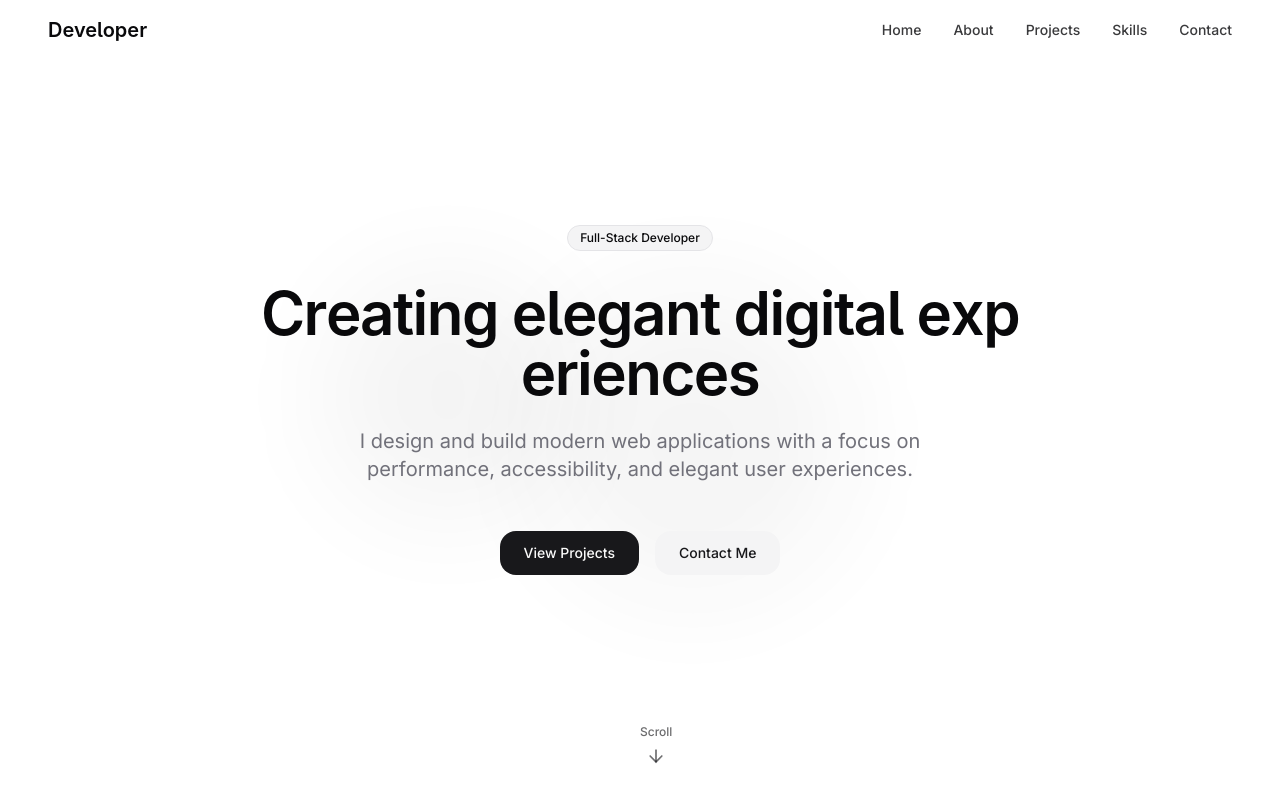
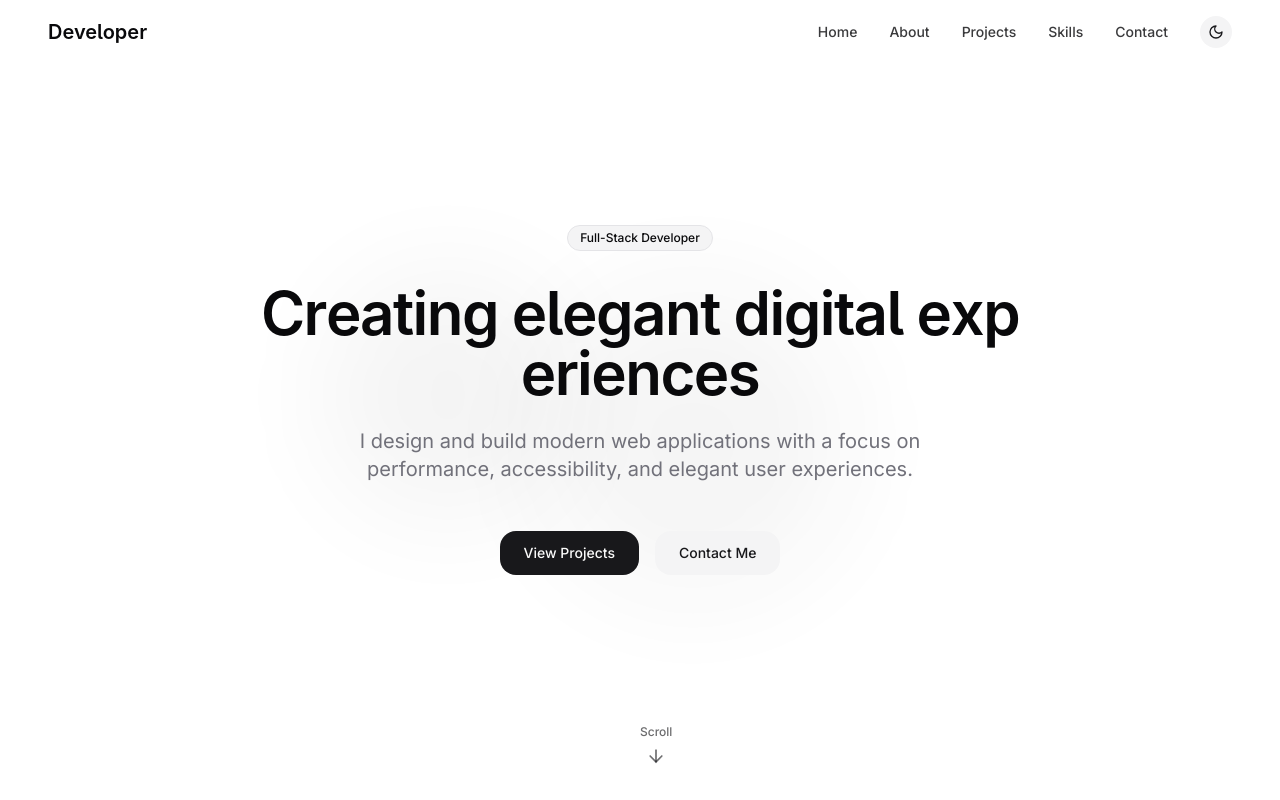
Before and after one commit to shubhamyadav22/Shubham, a React (Vite) app: page / in a window 1280 px wide. Shown: the top 800 px of the page. Built offline with nearby package versions, Linux system fonts and the light colour scheme.

Commit message:
Add dark mode option
This commit adds a dark mode option to the application.  No further details on implementation are provided.

```diff
--- a/src/App.tsx
+++ b/src/App.tsx
@@ -1,3 +1,4 @@
+
 import { Toaster } from "@/components/ui/toaster";
 import { Toaster as Sonner } from "@/components/ui/sonner";
 import { TooltipProvider } from "@/components/ui/tooltip";
@@ -5,11 +6,13 @@ import { QueryClient, QueryClientProvider } from "@tanstack/react-query";
 import { BrowserRouter, Routes, Route } from "react-router-dom";
 import Index from "./pages/Index";
 import NotFound from "./pages/NotFound";
+import { ThemeProvider } from "./components/ThemeProvider";
 
 const queryClient = new QueryClient();
 
 const App = () => (
   <QueryClientProvider client={queryClient}>
+    <ThemeProvider defaultTheme="light" storageKey="portfolio-theme">
       <TooltipProvider>
         <Toaster />
         <Sonner />
@@ -21,6 +24,7 @@ const App = () => (
           </Routes>
         </BrowserRouter>
       </TooltipProvider>
+    </ThemeProvider>
   </QueryClientProvider>
 );
 
--- a/src/components/Header.tsx
+++ b/src/components/Header.tsx
@@ -1,6 +1,7 @@
 
 import { useState, useEffect } from 'react';
 import { cn } from '@/lib/utils';
+import { ThemeToggle } from './ThemeToggle';
 
 const Header: React.FC = () => {
   const [scrolled, setScrolled] = useState(false);
@@ -32,7 +33,9 @@ const Header: React.FC = () => {
     <header
       className={cn(
         'fixed top-0 left-0 right-0 z-50 transition-all duration-300 py-4',
-        scrolled ? 'bg-white/80 backdrop-blur-md shadow-subtle' : 'bg-transparent'
+        scrolled
+          ? 'bg-white/80 backdrop-blur-md shadow-subtle dark:bg-background/80 dark:backdrop-blur-md'
+          : 'bg-transparent'
       )}
     >
       <div className="section-container py-0 flex items-center justify-between">
@@ -41,7 +44,7 @@ const Header: React.FC = () => {
         </a>
 
         {/* Desktop Navigation */}
-        <nav className="hidden md:flex space-x-8">
+        <nav className="hidden md:flex items-center space-x-8">
           {navItems.map((item) => (
             <a
               key={item.label}
@@ -51,11 +54,14 @@ const Header: React.FC = () => {
               {item.label}
             </a>
           ))}
+          <ThemeToggle />
         </nav>
 
-        {/* Mobile Menu Button */}
+        {/* Mobile Menu Button and Theme Toggle */}
+        <div className="md:hidden flex items-center gap-4">
+          <ThemeToggle />
           <button
-          className="md:hidden flex flex-col space-y-1.5 p-2"
+            className="flex flex-col space-y-1.5 p-2"
             onClick={() => setMobileMenuOpen(!mobileMenuOpen)}
             aria-label="Toggle menu"
           >
@@ -79,11 +85,12 @@ const Header: React.FC = () => {
             />
           </button>
         </div>
+      </div>
 
       {/* Mobile Navigation */}
       <div
         className={cn(
-          'md:hidden absolute top-full left-0 right-0 bg-white/90 backdrop-blur-md transition-all duration-300 border-t border-border overflow-hidden',
+          'md:hidden absolute top-full left-0 right-0 bg-white/90 backdrop-blur-md transition-all duration-300 border-t border-border dark:bg-background/90 dark:backdrop-blur-md overflow-hidden',
           mobileMenuOpen ? 'max-h-60 shadow-subtle' : 'max-h-0'
         )}
       >
--- /dev/null
+++ b/src/components/ThemeProvider.tsx
@@ -0,0 +1,60 @@
+
+import { createContext, useContext, useEffect, useState } from "react";
+
+type Theme = "light" | "dark";
+
+type ThemeProviderProps = {
+  children: React.ReactNode;
+  defaultTheme?: Theme;
+  storageKey?: string;
+};
+
+type ThemeProviderState = {
+  theme: Theme;
+  setTheme: (theme: Theme) => void;
+};
+
+const initialState: ThemeProviderState = {
+  theme: "light",
+  setTheme: () => null,
+};
+
+const ThemeProviderContext = createContext<ThemeProviderState>(initialState);
+
+export function ThemeProvider({
+  children,
+  defaultTheme = "light",
+  storageKey = "vite-ui-theme",
+  ...props
+}: ThemeProviderProps) {
+  const [theme, setTheme] = useState<Theme>(
+    () => (localStorage.getItem(storageKey) as Theme) || defaultTheme
+  );
+
+  useEffect(() => {
+    const root = window.document.documentElement;
+    root.classList.remove("light", "dark");
+    root.classList.add(theme);
+    localStorage.setItem(storageKey, theme);
+  }, [theme, storageKey]);
+
+  const value = {
+    theme,
+    setTheme: (theme: Theme) => setTheme(theme),
+  };
+
+  return (
+    <ThemeProviderContext.Provider {...props} value={value}>
+      {children}
+    </ThemeProviderContext.Provider>
+  );
+}
+
+export const useTheme = () => {
+  const context = useContext(ThemeProviderContext);
+
+  if (context === undefined)
+    throw new Error("useTheme must be used within a ThemeProvider");
+
+  return context;
+};
--- /dev/null
+++ b/src/components/ThemeToggle.tsx
@@ -0,0 +1,21 @@
+
+import { Moon, Sun } from "lucide-react";
+import { useTheme } from "./ThemeProvider";
+
+export function ThemeToggle() {
+  const { theme, setTheme } = useTheme();
+
+  return (
+    <button
+      onClick={() => setTheme(theme === "light" ? "dark" : "light")}
+      className="p-2 rounded-full bg-secondary text-secondary-foreground hover:bg-primary hover:text-primary-foreground transition-colors"
+      aria-label="Toggle theme"
+    >
+      {theme === "light" ? (
+        <Moon className="h-4 w-4" />
+      ) : (
+        <Sun className="h-4 w-4" />
+      )}
+    </button>
+  );
+}
--- a/src/index.css
+++ b/src/index.css
@@ -36,6 +36,36 @@
     --ring: 142.1 76.2% 36.3%;
 
     --radius: 1rem;
+  }
+
+  .dark {
+    --background: 240 10% 3.9%;
+    --foreground: 0 0% 98%;
+
+    --card: 240 10% 3.9%;
+    --card-foreground: 0 0% 98%;
+
+    --popover: 240 10% 3.9%;
+    --popover-foreground: 0 0% 98%;
+
+    --primary: 0 0% 98%;
+    --primary-foreground: 240 5.9% 10%;
+
+    --secondary: 240 3.7% 15.9%;
+    --secondary-foreground: 0 0% 98%;
+
+    --muted: 240 3.7% 15.9%;
+    --muted-foreground: 240 5% 64.9%;
+
+    --accent: 240 3.7% 15.9%;
+    --accent-foreground: 0 0% 98%;
+
+    --destructive: 0 62.8% 30.6%;
+    --destructive-foreground: 0 0% 98%;
+
+    --border: 240 3.7% 15.9%;
+    --input: 240 3.7% 15.9%;
+    --ring: 240 4.9% 83.9%;
   }
 
   * {
@@ -82,7 +112,7 @@
   }
 
   .glass-panel {
-    @apply bg-white/70 backdrop-blur-lg rounded-2xl shadow-glass border border-white/20;
+    @apply bg-white/70 backdrop-blur-lg rounded-2xl shadow-glass border border-white/20 dark:bg-black/40 dark:backdrop-blur-xl dark:border-white/10 dark:shadow-dark-glass;
   }
 
   .skill-bar {
--- a/src/pages/Index.tsx
+++ b/src/pages/Index.tsx
@@ -7,7 +7,6 @@ import Projects from '@/components/Projects';
 import Skills from '@/components/Skills';
 import Contact from '@/components/Contact';
 import Footer from '@/components/Footer';
-import { useInView } from 'react-intersection-observer';
 
 const Index = () => {
   return (
--- a/tailwind.config.ts
+++ b/tailwind.config.ts
@@ -129,6 +129,7 @@ export default {
         'subtle': '0 2px 10px rgba(0, 0, 0, 0.05)',
         'elevated': '0 10px 30px rgba(0, 0, 0, 0.08)',
         'glass': '0 8px 32px 0 rgba(31, 38, 135, 0.07)',
+        'dark-glass': '0 8px 32px 0 rgba(0, 0, 0, 0.3)',
       }
     },
   },
```
Lines whose indentation alone changed are shown as unchanged.
